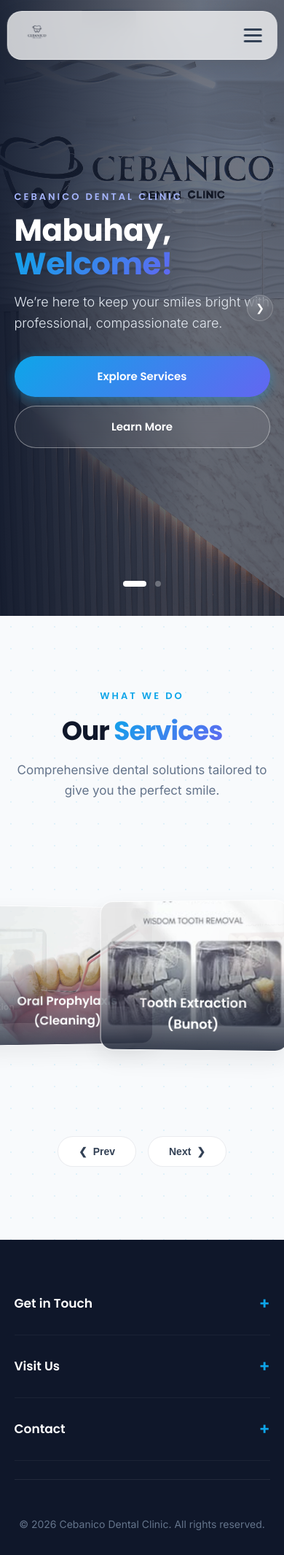
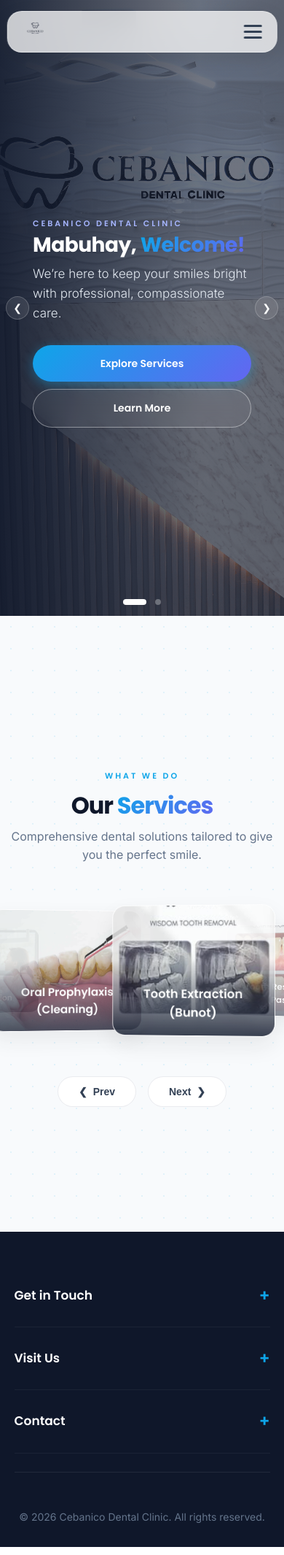
Before and after one commit to jlflores1598ant/Cebanico-Dental-Clinic, a PHP site: page / in a window 390 px wide. Shown: the whole page at 73% size. Run offline with PHP 8.4, Linux system fonts and the light colour scheme.

Commit message:
smol fix ni raye

```diff
--- a/index.js
+++ b/index.js
@@ -18,7 +18,7 @@ navLinksItems.forEach(link => {
 });
 
 /* =========================
-   Scroll Reveal Animations (NEW)
+   Scroll Reveal Animations
 ========================= */
 function reveal() {
     var reveals = document.querySelectorAll(".reveal");
@@ -73,7 +73,8 @@ document.addEventListener("DOMContentLoaded", () => {
         let current = "";
         sections.forEach((section) => {
             const sectionTop = section.offsetTop;
-            if (window.scrollY >= sectionTop - 150) {
+            // Adjusted offset since we removed scroll-padding-top in CSS
+            if (window.scrollY >= sectionTop - 50) {
                 current = section.getAttribute("id");
             }
         });
--- a/index.php
+++ b/index.php
@@ -65,7 +65,7 @@ $services = [
     <link href="https://fonts.googleapis.com/css2?family=Inter:wght@300;400;500;600&family=Poppins:wght@500;600;700;800&display=swap" rel="stylesheet">
 
     <!-- Cache Busting Link to CSS -->
-    <link rel="stylesheet" href="styles.css?v=8">
+    <link rel="stylesheet" href="styles.css?v=9">
 </head>
 <body>
 
@@ -248,7 +248,7 @@ $services = [
         </div>
     </footer>
 
-    <script src="index.js?v=8"></script>
+    <script src="index.js?v=9"></script>
 
 </body>
 </html>
--- a/styles.css
+++ b/styles.css
@@ -16,7 +16,6 @@
 
 html {
     scroll-behavior: smooth;
-    scroll-padding-top: 100px;
 }
 
 body {
@@ -120,6 +119,10 @@ nav {
 }
 .slide.active { opacity: 1; visibility: visible; z-index: 2; }
 .slide img { width: 100%; height: 100%; object-fit: cover; opacity: 0.5; transform: scale(1.05); transition: transform 8s ease-out, opacity 0.5s ease; }
+
+/* Adjusted offset to place Cebanico logo right between the nav and the welcome text[cite: 6] */
+.slide:nth-child(1) img { object-position: center 38%; }
+
 .slide.active img { transform: scale(1); }
 
 .slide-overlay-gradient {
@@ -127,16 +130,10 @@ nav {
     background: linear-gradient(90deg, rgba(15,23,42,0.85) 0%, rgba(15,23,42,0.2) 70%); z-index: 5;
 }
 
-/*
-   Base overlay (Slide 1)
-   Vertical centering uses top/bottom + auto margins instead of
-   transform, so the .reveal animation can no longer cancel the centering.
-   top = clears the navbar, bottom = clears the slider dots.
-*/
 .slide-content-overlay {
     position: absolute;
-    top: 100px;
-    bottom: 90px;
+    top: 130px;
+    bottom: 80px;
     left: 8%;
     margin-block: auto;
     height: fit-content;
@@ -163,13 +160,13 @@ nav {
     display: inline-block;
 }
 
-.slide-content-overlay h1 { font-size: 64px; line-height: 1.1; margin-bottom: 20px; font-weight: 700; letter-spacing: -1.5px; }
-.slide-content-overlay p { font-size: 18px; color: #e2e8f0; margin-bottom: 30px; line-height: 1.6; font-weight: 300; }
+.slide-content-overlay h1 { font-size: clamp(48px, 5.2vw, 64px); line-height: 1.1; margin-bottom: 20px; font-weight: 700; letter-spacing: -1px; }
+.slide-content-overlay p { font-size: 17px; color: #e2e8f0; margin-bottom: 30px; line-height: 1.6; font-weight: 300; }
 
 .buttons { display: flex; gap: 16px; }
 .btn {
     display: inline-flex; align-items: center; justify-content: center;
-    padding: 15px 35px; border-radius: 50px; text-decoration: none; font-family: var(--font-heading);
+    padding: 14px 32px; border-radius: 50px; text-decoration: none; font-family: var(--font-heading);
     font-weight: 600; font-size: 15px; transition: all 0.3s cubic-bezier(0.4, 0, 0.2, 1);
 }
 
@@ -194,19 +191,18 @@ nav {
 .prev { left: 40px; } .next { right: 40px; }
 .prev:hover, .next:hover { background-color: var(--primary); border-color: var(--primary); transform: translateY(-50%) scale(1.1); }
 
-.slider-dots { position: absolute; bottom: 40px; left: 50%; transform: translateX(-50%); display: flex; gap: 12px; z-index: 20; }
+.slider-dots { position: absolute; bottom: 30px; left: 50%; transform: translateX(-50%); display: flex; gap: 12px; z-index: 20; }
 .dot { width: 8px; height: 8px; border-radius: 50%; background-color: rgba(255, 255, 255, 0.3); cursor: pointer; transition: all 0.4s ease; }
 .dot.active, .dot:hover { background-color: #ffffff; width: 32px; border-radius: 6px; }
 
 /* =========================
    Slide 2 Split Format (Clinic Hours)
-   Larger, evenly spaced, vertically centered
 ========================= */
 .slide-split {
     display: flex;
     justify-content: space-between;
     align-items: center;
-    gap: 80px;
+    gap: 60px;
 }
 
 .split-left {
@@ -266,25 +262,32 @@ nav {
 .schedule-list span { font-weight: 500; color: #a5b4fc; }
 
 .schedule-card .buttons { justify-content: flex-start; }
-.schedule-card .btn { padding: 17px 42px; font-size: 16px; }
 
 /* =========================
    Services Section
 ========================= */
-.services { padding: 100px 0; background: var(--gray-bg); overflow: hidden; position: relative; }
+.services {
+    padding: 120px 0 60px;
+    min-height: 100svh;
+    display: flex;
+    align-items: center;
+    background: var(--gray-bg);
+    overflow: hidden;
+    position: relative;
+}
 .section-grid-bg::before {
     content: ""; position: absolute; top: 0; left: 0; width: 100%; height: 100%;
     background-image: radial-gradient(rgba(14, 165, 233, 0.1) 1px, transparent 1px);
     background-size: 30px 30px; z-index: 0; pointer-events: none;
 }
-.services .container { position: relative; z-index: 1; }
-.section-title { text-align: center; margin-bottom: 50px; }
-.section-title h2 { font-size: 44px; color: var(--dark-bg); margin-bottom: 12px; letter-spacing: -1px; }
-.section-title p { color: var(--text-muted); max-width: 600px; margin: auto; font-size: 17px; }
+.services .container { position: relative; z-index: 1; width: 100%; }
 
-/* Carousel */
-.carousel-container { position: relative; width: 100%; height: 420px; display: flex; justify-content: center; align-items: center; perspective: 1200px; }
-.carousel-item { position: absolute; width: 400px; height: 300px; cursor: pointer; border-radius: 20px; will-change: transform, opacity, z-index; }
+.section-title { text-align: center; margin-bottom: 20px; }
+.section-title h2 { font-size: 40px; color: var(--dark-bg); margin-bottom: 10px; letter-spacing: -1px; }
+.section-title p { color: var(--text-muted); max-width: 600px; margin: auto; font-size: 16px; }
+
+.carousel-container { position: relative; width: 100%; height: 350px; display: flex; justify-content: center; align-items: center; perspective: 1200px; }
+.carousel-item { position: absolute; width: 380px; height: 280px; cursor: pointer; border-radius: 20px; will-change: transform, opacity, z-index; }
 .carousel-inner {
     position: relative; width: 100%; height: 100%; border-radius: 20px; overflow: hidden;
     box-shadow: 0 15px 35px rgba(0,0,0,0.08); transition: transform 0.4s cubic-bezier(0.4, 0, 0.2, 1), box-shadow 0.4s;
@@ -292,10 +295,10 @@ nav {
 }
 .carousel-item.active .carousel-inner:hover { transform: translateY(-12px) scale(1.03); box-shadow: 0 25px 50px rgba(14, 165, 233, 0.15); }
 .carousel-inner img { width: 100%; height: 100%; object-fit: cover; }
-.carousel-overlay { position: absolute; bottom: 0; left: 0; width: 100%; background: linear-gradient(to top, rgba(15,23,42,0.95) 0%, rgba(15,23,42,0.4) 60%, transparent 100%); padding: 50px 25px 25px; color: white; text-align: center; pointer-events: none; }
-.carousel-overlay h3 { font-size: 1.3rem; margin: 0; font-weight: 600; }
+.carousel-overlay { position: absolute; bottom: 0; left: 0; width: 100%; background: linear-gradient(to top, rgba(15,23,42,0.95) 0%, rgba(15,23,42,0.4) 60%, transparent 100%); padding: 40px 20px 20px; color: white; text-align: center; pointer-events: none; }
+.carousel-overlay h3 { font-size: 1.2rem; margin: 0; font-weight: 600; }
 
-.carousel-controls { display: flex; justify-content: center; gap: 16px; margin-top: 30px; }
+.carousel-controls { display: flex; justify-content: center; gap: 16px; margin-top: 15px; }
 .carousel-controls button { background: #ffffff; border: 1px solid rgba(229, 231, 235, 0.8); color: var(--text-main); padding: 12px 28px; border-radius: 50px; cursor: pointer; font-weight: 600; font-size: 14px; display: inline-flex; align-items: center; gap: 8px; transition: all 0.3s ease; }
 .carousel-controls button:hover { background: var(--primary); color: #ffffff; border-color: var(--primary); transform: translateY(-2px); box-shadow: 0 8px 20px rgba(14, 165, 233, 0.2); }
 
@@ -343,11 +346,12 @@ footer { background: var(--dark-bg); color: #cbd5e1; padding: 80px 0 20px; }
 ========================= */
 @media (max-width: 768px) {
     .floating-header { width: 95%; top: 15px; border-radius: 20px; }
-    nav { padding: 0 20px; }
+    nav { padding: 0 20px; height: 55px; }
+    .logo img { height: 35px; }
     .hamburger { display: flex; }
 
     .nav-links {
-        position: absolute; top: 75px; left: 0; width: 100%;
+        position: absolute; top: 65px; left: 0; width: 100%;
         background: rgba(255, 255, 255, 0.95); backdrop-filter: blur(20px);
         flex-direction: column; align-items: center; gap: 0;
         box-shadow: 0 20px 40px rgba(0,0,0,0.1); border-radius: 20px;
@@ -359,31 +363,70 @@ footer { background: var(--dark-bg); color: #cbd5e1; padding: 80px 0 20px; }
     .nav-links a { display: block; padding: 20px; font-size: 16px; }
     .nav-contact-btn { background: transparent; color: var(--text-main) !important; padding: 20px; border-radius: 0; }
 
-    .slide-content-overlay { top: 90px; bottom: 60px; width: 90%; left: 5%; }
-    .slide-content-overlay h1 { font-size: 42px; margin-bottom: 15px; letter-spacing: -0.5px;}
+    .slider-container { min-height: 100svh; }
+
+    .slide-content-overlay {
+        top: 80px;
+        bottom: 40px;
+        left: 45px;
+        right: 45px;
+        width: auto;
+        max-width: calc(100% - 90px);
+        display: flex;
+        flex-direction: column;
+        justify-content: center;
+    }
+    .slide-content-overlay h1 { font-size: 28px; margin-bottom: 10px; letter-spacing: -0.5px;}
+    .eyebrow-text { margin-bottom: 5px; font-size: 11px; }
     .desktop-only-p { display: none; }
 
-    .wide-overlay { left: 5%; right: auto; margin-inline: 0; width: 90%; }
+    .wide-overlay {
+        left: 45px;
+        right: 45px;
+        width: auto;
+        margin-inline: 0;
+        max-width: calc(100% - 90px);
+    }
 
-    .buttons { flex-direction: column; align-items: stretch; gap: 12px; }
-    .btn { padding: 16px; font-size: 15px; }
-    .prev, .next { width: 36px; height: 36px; font-size: 14px; }
-    .prev { left: 15px; } .next { right: 15px; }
+    .buttons { flex-direction: column; align-items: stretch; gap: 10px; width: 100%; }
+    .btn { padding: 14px; font-size: 14px; }
 
-    .slide-split { flex-direction: column; align-items: flex-start; gap: 20px; width: 100%;}
+    .prev, .next {
+        display: flex !important;
+        width: 32px;
+        height: 32px;
+        font-size: 14px;
+        background-color: rgba(255, 255, 255, 0.1);
+    }
+    .prev { left: 8px; }
+    .next { right: 8px; }
+
+    .slide-split { flex-direction: column; align-items: flex-start; gap: 12px; width: 100%; }
     .split-left { max-width: 100%; }
-    .split-left h1 { font-size: 42px; margin-bottom: 0; }
+    .split-left h1 { font-size: 26px; margin-bottom: 0; }
     .split-right { max-width: 100%; width: 100%; }
-    .aesthetic-left { padding-left: 15px; border-left-width: 3px; }
+    .aesthetic-left { padding-left: 12px; border-left-width: 3px; }
 
-    .schedule-card { padding: 22px 25px; border-radius: 20px; margin-top: 5px;}
-    .schedule-list { font-size: 14px; margin-bottom: 18px; }
-    .schedule-list li { padding: 9px 0; }
-    .schedule-card .btn { padding: 15px; font-size: 15px; }
+    .schedule-card { padding: 16px 14px; border-radius: 16px; margin-top: 0; width: 100%; }
+    .schedule-list { font-size: 12px; margin-bottom: 12px; width: 100%; }
+    .schedule-list li {
+        padding: 6px 0;
+        border-bottom: 1px solid rgba(255, 255, 255, 0.08);
+        flex-wrap: wrap;
+        justify-content: space-between;
+        gap: 5px;
+        text-align: right;
+    }
+    .schedule-list span { text-align: left; white-space: nowrap; }
+    .schedule-card .btn { padding: 12px; font-size: 14px; width: 100%; }
 
-    .carousel-container { height: 380px; perspective: 800px; }
-    .carousel-item { width: 300px; height: 240px; }
-    .section-title h2 { font-size: 36px; }
+    .slider-dots { bottom: 15px; }
+
+    .services { padding: 100px 0 60px; }
+    .carousel-container { height: 260px; perspective: 800px; width: 100%; }
+    .carousel-item { width: 260px; height: 210px; }
+    .section-title { margin-bottom: 15px; }
+    .section-title h2 { font-size: 32px; margin-bottom: 5px; }
 
     footer { padding: 60px 0 30px; }
     .footer-top { flex-direction: column; gap: 15px; padding-bottom: 25px; }
```
Also changed, not shown: other parts of styles.css (+14 -14 lines).
